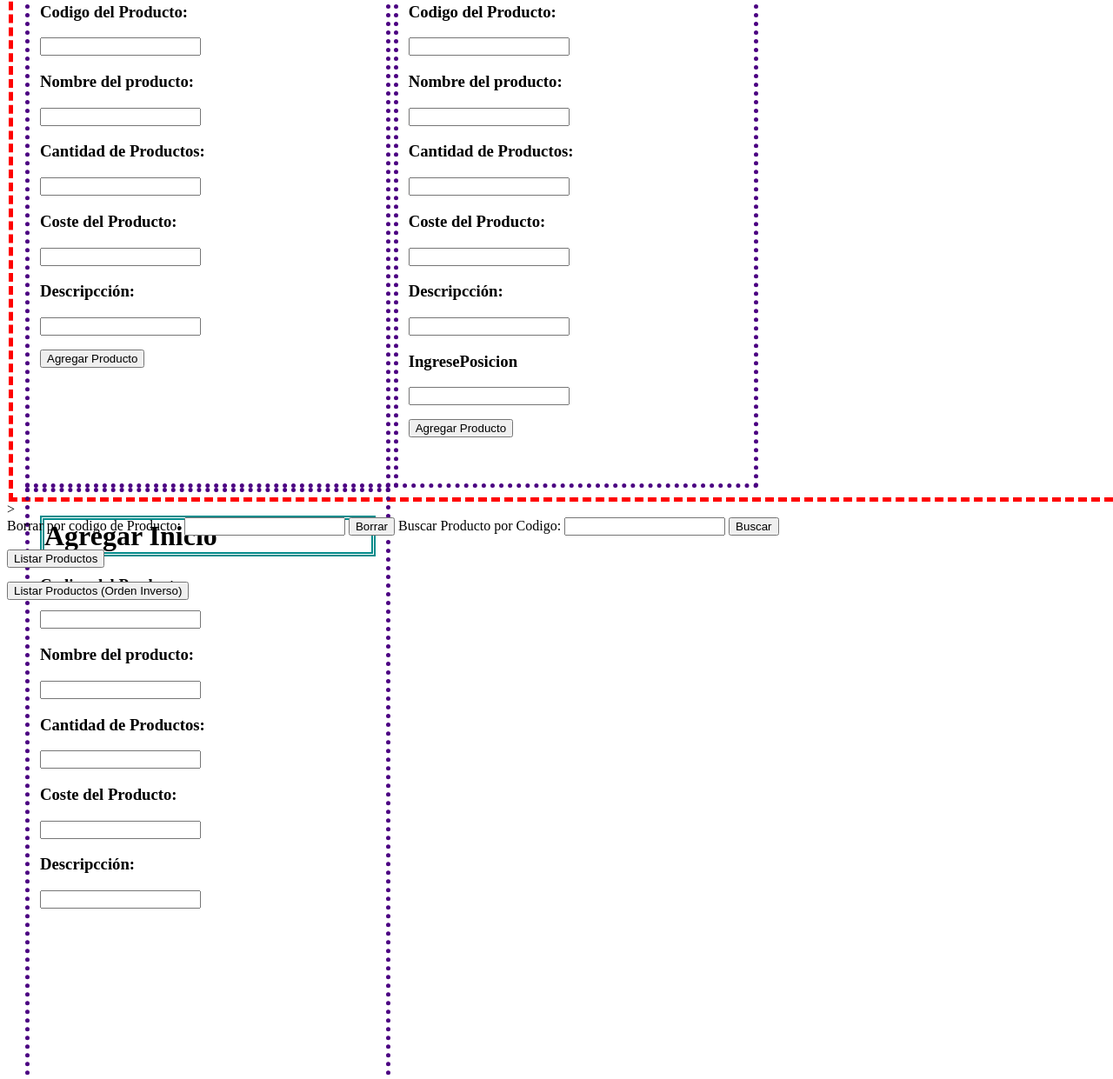
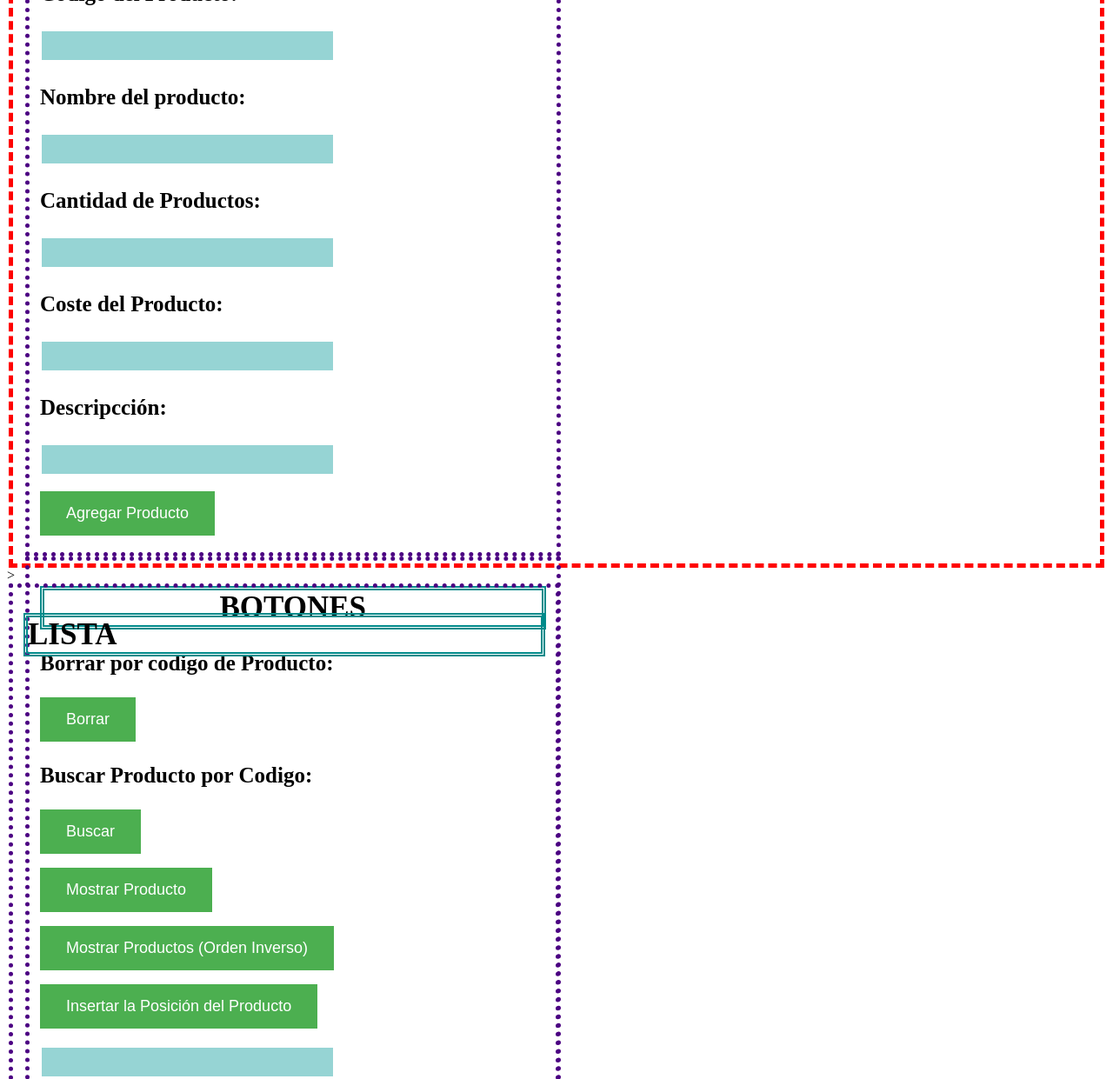
Before and after one commit to Alber321/ListasEnlazadas, a plain HTML site: page index.html in a window 1280 px wide. Shown: the part 238-1479 px from the top of the page at 87% size. Drawn offline with Linux system fonts and the light colour scheme.

Commit message:
ESPECIFICO

```diff
--- a/index.html
+++ b/index.html
@@ -8,14 +8,14 @@
     <style>
         form fieldset {
             float: left;
-            width: 30.821%;
-            height: 94%;
+            width: 47.43%;
+            height: 95%;
             border: indigo 5px dotted;
         }
         .fieldset-1{
             float: left;
-            width: 99%;
-            height: 91%;
+            width: 97%;
+            height: 100%;
             border: red 5px dashed;
         }
         input:focus {
@@ -24,14 +24,35 @@
         }
         h1{
             border: darkcyan 5px double;
+            font-size: 35px ;
+        }
+        input[type=button]{
+            background-color: #4CAF50;
+            border: none;
+            color: white;
+            padding: 15px 30px;
+            cursor: pointer;
+            font-size: 18px;
+        }
+        input[type=text], [type=number]{
+            background-color: #96d4d4;
+            border: none;
+            color: rgb(0, 0, 0);
+            padding: 5px 35px;
+            margin: 4px 2px;
+            cursor: pointer;
+            font-size: 20px;
+        }
+        h3{
+            font-size: 25px;
         }
     </style>
     <center><h1>APP Para control de Inventario</h1></center>
     <fieldset class="fieldset-1">
 <div>
-    <form id="AgregarP" method="post">
+    <form>
         <fieldset>
-            <h1>Llene el siguiente formulario</h1>
+            <center><h1>FORMULARIO</h1></center>
             <h3><label for="text">Codigo del Producto:</label></h3>
             <input type="number" id="codigo">
             <p></p>
@@ -47,74 +68,44 @@
             <h3><label for="text">Descripcción:</label></h3>
             <input type="text" id="desc">
             <p></p>
-            <input type="button" value="Agregar Producto" id="btnadd">
+            <input type="button" value="Agregar Producto" id="Agregar">
             <p></p>
         </fieldset>
     </form>
 </div>
 <div>
-    <form id="IngresePosicion" method="post">
+    <form>
         <fieldset>
-            <h1>Agregar Producto en Posición Especifica</h1>
-            <h3><label for="text">Codigo del Producto:</label></h3>
-            <input type="number" id="codigo2">
-            <p></p>
-            <h3><label for="text">Nombre del producto:</label></h3>
-            <input type="text" id="nombre2">
-            <p></p>
-            <h3><label for="text">Cantidad de Productos:</label></h3>
-            <input type="text" id="cantidad2">
-            <p></p>
-            <h3><label for="text">Coste del Producto:</label></h3>
-            <input type="text" id="coste2">
-            <p></p>
-            <h3><label for="text">Descripcción:</label></h3>
-            <input type="text" id="desc2">
-            <p></p>
-            <h3><label for="text">IngresePosicion</label></h3>
-            <input type="text" id="posicion2">
-            <p></p>
-            <input type="button" value="Agregar Producto" id="btnadd">
+            <center><h1>BOTONES</h1></center>
+                <h3><label for="numero">Borrar por codigo de Producto:</label></h3>
+                <input type="button" value="Borrar" id="Borrar" />
+                <h3><label for="numero">Buscar Producto por Codigo:</label></h3>
+                <input type="button" value="Buscar" id="Buscar">
+                <p></p>
+                <input type="button" value="Mostrar Producto" id="Mostrar">
+                <p></p>
+                <input type="button" value="Mostrar Productos (Orden Inverso)" id="MostrarInverso">
+                <p></p>
+                <p></p>
+                <input type="button" value="Insertar la Posición del Producto" id="Insertar">
+                <br>
+                <br>
+                <input type="number" id="posicion">
+                <p></p>
+                <input type="button" value="Agregar Primera Posición" id="addPrimero">
+                <input type="button" value="Eliminar Primera Posición" id="EliminarPrimero">
         </fieldset>
     </form>
 </div>
-    <div>
-        <form id="agregarinicio" method="post">
-            <fieldset>
-                <h1>Agregar Inicio</h1>
-            <h3><label for="text">Codigo del Producto:</label></h3>
-            <input type="number" id="codigo3">
-            <p></p>
-            <h3><label for="text">Nombre del producto:</label></h3>
-            <input type="text" id="nombre3">
-            <p></p>
-            <h3><label for="text">Cantidad de Productos:</label></h3>
-            <input type="text" id="cantidad3">
-            <p></p>
-            <h3><label for="text">Coste del Producto:</label></h3>
-            <input type="text" id="coste3">
-            <p></p>
-            <h3><label for="text">Descripcción:</label></h3>
-            <input type="text" id="desc3">
-            </fieldset>
-        </form>
-    </div>
 </fieldset>>
-    <div>
-    <label for="numero">Borrar por codigo de Producto:</label>
-                <input type="number" id="borrarxcod">
-                <input type="button" value="Borrar" id="btnborrar" />
-                <label for="numero">Buscar Producto por Codigo:</label>
-                <input type="number" id="buscarxcod">
-                <input type="button" value="Buscar" id="btnbuscar">
-                <p></p>
-                <input type="button" value="Listar Productos" id="btnlistar">
-                <p></p>
-                <input type="button" value="Listar Productos (Orden Inverso)" id="btnlistarinv">
-    </div>
+<form>
+    <fieldset name="2">
         <div>
-          <ul id="lista" class="list"></ul>
+            <h1>LISTA</h1>
+            <p id="Lista"></p>
         </div>
+    </fieldset>
+</form>
 </body>
 <script src="main.js"></script>
 </html>
--- a/main.js
+++ b/main.js
@@ -1,9 +1,20 @@
-var btnadd = document.querySelector("#btnadd");
-var btnborrar = document.querySelector("#btnborrar");
-var btnbuscar = document.querySelector("#btnbuscar");
-var btnlistar = document.querySelector("#btnlistar");
-var btnlistarinv = document.querySelector("#btnlistarinv");
-var lista = document.querySelector("#lista");
+var btnagregar = document.querySelector("#Agregar");
+var btnborrar = document.querySelector("#borrar");
+var btnbuscar = document.querySelector("#Buscar");
+var btnmostar = document.querySelector("#Mostrar");
+var btnmostrarinv = document.querySelector("#MostrarInverso");
+var btninsertar = document.querySelector("#Insertar");
+var btnagregarprimero = document.querySelector("#addPrimero")
+var btneliminarprimero = document.querySelector("#EliminarPrimero")
+
+var codigo = document.querySelector("#codigo");
+var nombre = document.querySelector("#nombre");
+var desc = document.querySelector("#desc");
+var cantidad = document.querySelector("#cantidad");
+var coste = document.querySelector("#coste");
+var posicion = document.querySelector("#posicion")
+
+var lista = document.querySelector("#Lista")
 
 class Producto{
     constructor(codigo, nombre, desc, cantidad, coste, siguiente){
@@ -39,6 +50,20 @@ class Inventario{
             return null
         };
         const nuevop = nuevop(codigo, nombre, desc, cantidad, cantidad, coste)
+        let current = this.inicio;
+        let previo;
+        if(index === 0){
+            nuevop.siguiente = current;
+            this.inicio = nuevop;
+        }else{
+            for(let i = 0; i < index; i++){
+                previo = current;
+                current = current.siguiente;
+            };
+            nuevop = current;
+            previo.siguiente = nuevop;
+        };
+        this.size++;
+    };
 
-    }
 };
```
